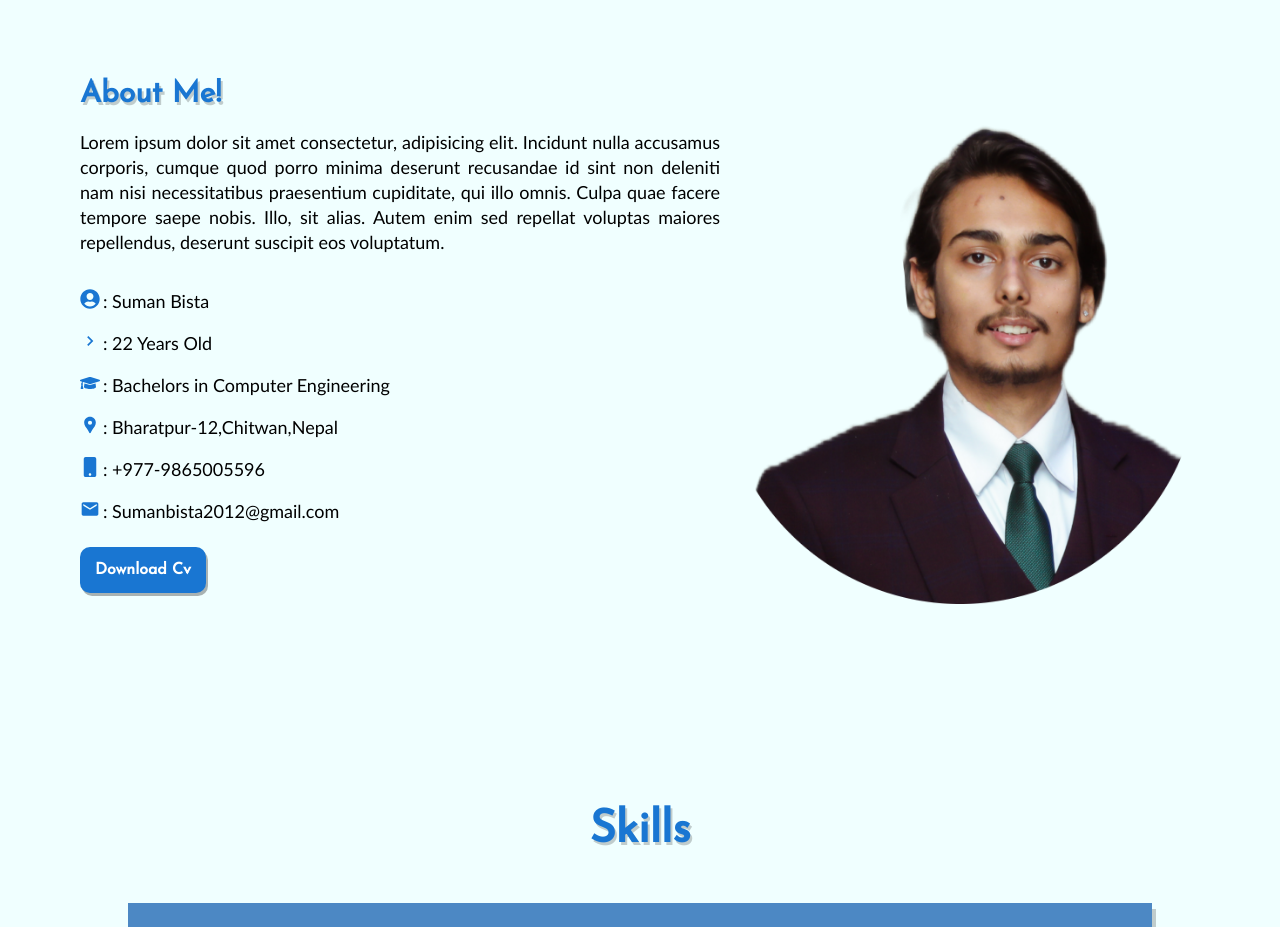
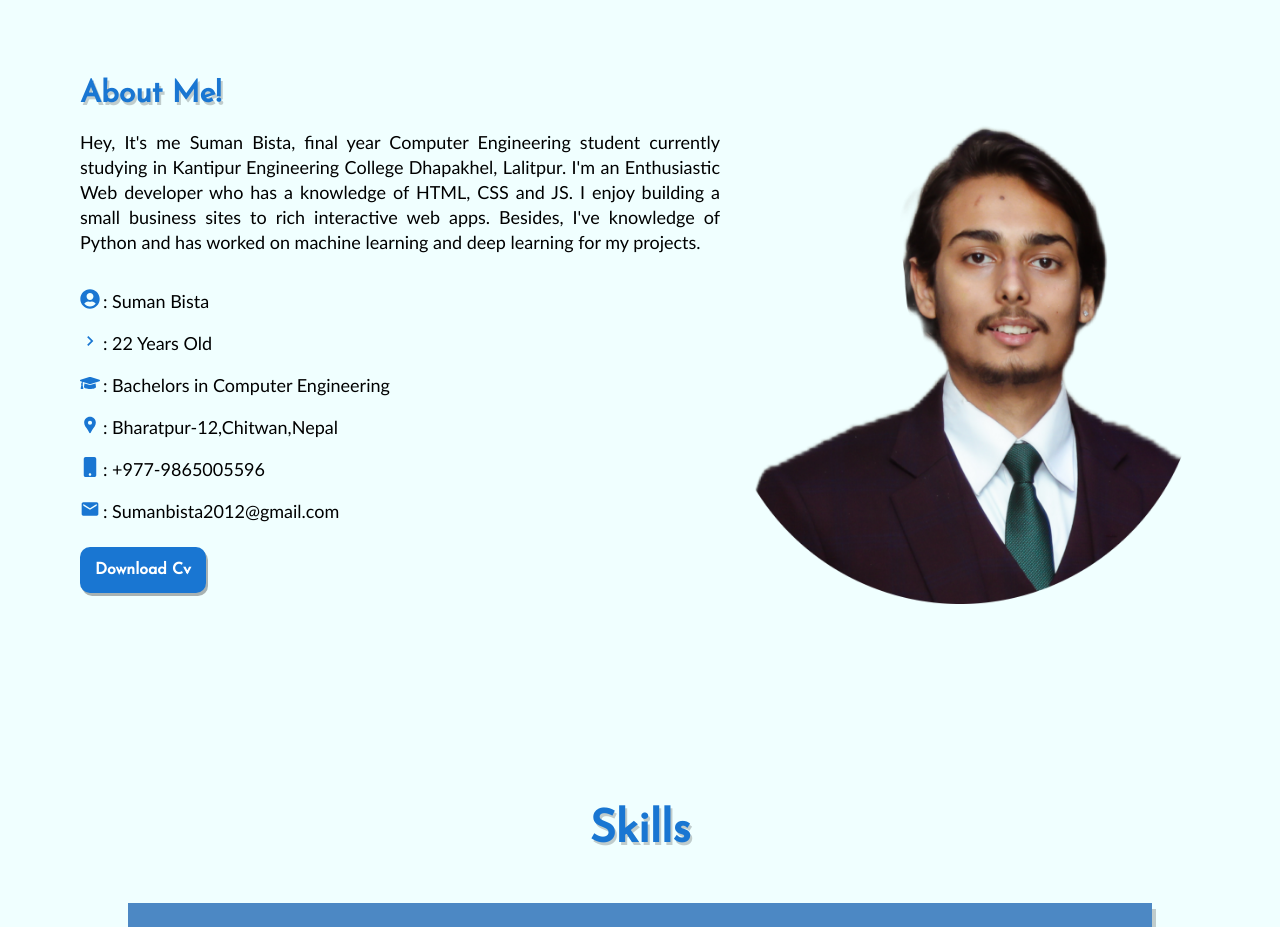
Before and after one commit to Suman-de-bista/react-portfolio, a React (Create React App) app: page / in a window 1280 px wide. Shown: the part 860-1787 px from the top of the page. Built offline with nearby package versions, Linux system fonts and the light colour scheme; the HTML template or start-up script is replaced by a standard one.

Commit message:
Initial Commit

```diff
--- a/src/components/about.js
+++ b/src/components/about.js
@@ -8,7 +8,7 @@ const About = () => {
             <div className="about-me">
                 <div className="me about-me-heading">About Me!</div>
                 <div className="me about-me-contents" align='justify'>
-                    Lorem ipsum dolor sit amet consectetur, adipisicing elit. Incidunt nulla accusamus corporis, cumque quod porro minima deserunt recusandae id sint non deleniti nam nisi necessitatibus praesentium cupiditate, qui illo omnis. Culpa quae facere tempore saepe nobis. Illo, sit alias. Autem enim sed repellat voluptas maiores repellendus, deserunt suscipit eos voluptatum.
+                Hey, It's me Suman Bista, final year Computer Engineering student currently studying in Kantipur Engineering College Dhapakhel, Lalitpur. I'm an Enthusiastic Web developer who has a knowledge of HTML, CSS and JS. I enjoy building a small business sites to rich interactive web apps. Besides, I've knowledge of Python and has worked on machine learning and deep learning for my projects.
                 </div>
                 <div className="me about-me-details">
                     <ul>
```
